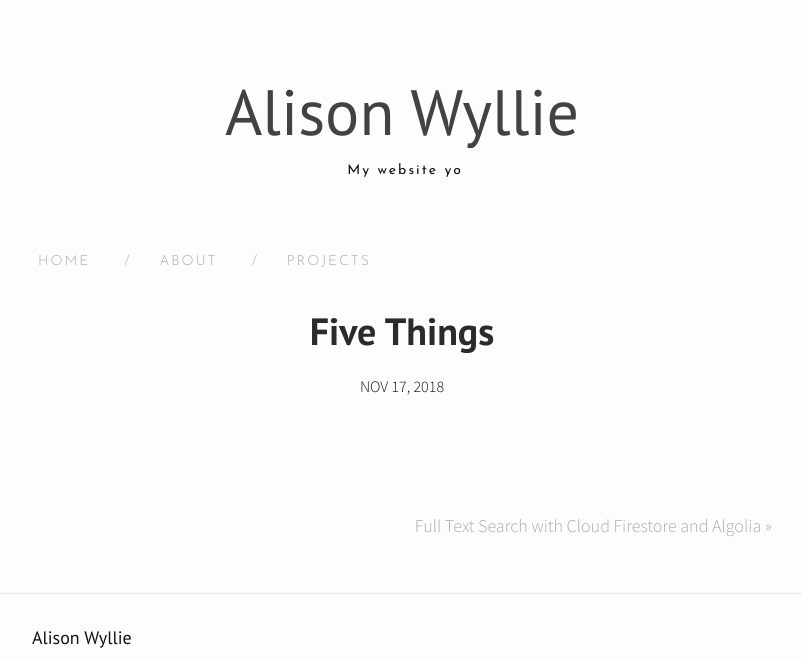
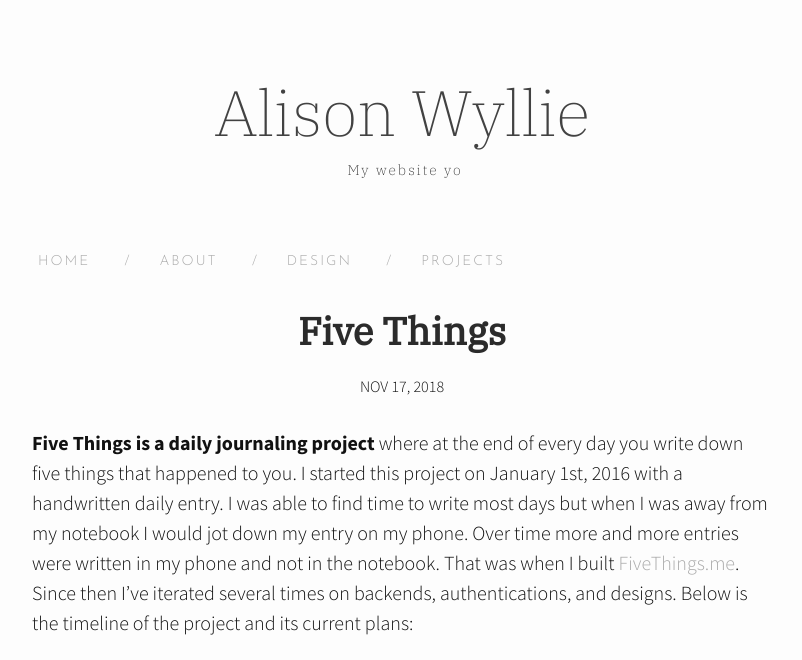
Before and after one commit to alisonthemonster/alisonthemonster.github.io, a Jekyll site: the page built from _posts/2018-11-17-five-things.md, in a window 1280 px wide. Shown: the top 660 px of the page, without its empty margins (238-1040 px from the left). Built offline with Jekyll 4.4.1, drawn with Linux system fonts in a browser that asks for light colours; nearby versions of some CDN libraries; some web fonts are replaced; our own code applies the rules of GitHub Pages for plain Markdown files; some of the changed text lies outside the part shown.

Commit message:
Add several new posts and update some UI

```diff
--- a/_config.yml
+++ b/_config.yml
@@ -10,7 +10,7 @@ title: Alison Wyllie
 email: alison.wyllie@gmail.com
 description: My website yo
 baseurl: "" # the subpath of your site, e.g. /blog
-url: "" # the base hostname & protocol for your site
+url: "alisonthemonster.github.io" # the base hostname & protocol for your site
 github_username:  alisonthemonster
 paginate: 5
 theme-dark: false #Set to true to change to dark website theme
--- a/_includes/head.html
+++ b/_includes/head.html
@@ -5,8 +5,9 @@
 
   <title>{% if page.title %}{{ page.title | escape_once }}{% else %}{{ site.title | escape_once }}{% endif %}</title>
   <meta name="description" content="{% if page.excerpt %}{{ page.excerpt | strip_html | strip_newlines | truncate: 160 }}{% else %}{{ site.description }}{% endif %}">
+  <link href="https://fonts.googleapis.com/css?family=Arapey" rel="stylesheet">
   <link href='https://fonts.googleapis.com/css?family=PT+Sans:400,700,400italic,700italic|Source+Sans+Pro:400,700,200,300|Josefin+Sans:400,600,700,300' rel='stylesheet' type='text/css'>
-  <link href="https://maxcdn.bootstrapcdn.com/font-awesome/4.5.0/css/font-awesome.min.css" rel="stylesheet">
+  <link href="https://fonts.googleapis.com/css?family=IBM+Plex+Serif:200,400" rel="stylesheet">
 
   <link rel="stylesheet" href="{{ "/css/style.css" | prepend: site.baseurl }}">
   <link rel="canonical" href="{{ page.url | replace:'index.html','' | prepend: site.baseurl | prepend: site.url }}">
--- a/_includes/header.html
+++ b/_includes/header.html
@@ -7,7 +7,7 @@
 </div>
 <div class="wrapper">
   <div class="trigger site-navigation">
-    <a class="page-link" href="https://alisonthemonster.github.io/index.html">HOME</a>
+    <a class="page-link" href="/index.html">HOME</a>
 
     {% for sitePage in site.pages %}
     {% if sitePage.title %}
--- a/_posts/2018-11-17-five-things.md
+++ b/_posts/2018-11-17-five-things.md
@@ -0,0 +1,38 @@
+---
+layout: post
+title:  "Five Things"
+date:   2018-11-17 20:45:31 +0530
+categories: ["android", "projects", "fivethings"]
+---
+
+**Five Things is a daily journaling project** where at the end of every day you write down five things that happened to you. I started this project on January 1st, 2016 with a handwritten daily entry. I was able to find time to write most days but when I was away from my notebook I would jot down my entry on my phone. Over time more and more entries were written in my phone and not in the notebook. That was when I built [FiveThings.me](https://www.fivethings.me/). Since then I've iterated several times on backends, authentications, and designs. Below is the timeline of the project and its current plans:
+
+
+
+### May 2017 - November 2017: Web client
+<img align="right" src="https://github.com/alisonthemonster/FiveThings/blob/master/static/images/Screen%20Shot%202017-11-08%20at%2010.32.56%20PM.png?raw=true"  height="260">
+[FiveThings.me](https://www.fivethings.me/) was written in vanllia Javascript, Node, and built with a Firebase backend. It uses Google Sign In and the Firebase Realtime Database. Users can log in, write new entries, and view their old entries. I still use this website every day to write down my Five Things.
+
+
+
+### July 2017: Experimenting with physical books
+<img align="right" src="http://i.imgur.com/kMMbRY9.gif"  height="240">
+After some time of writing digital entries I missed the feeling of a physical journal. I realized that I could take my entries (in JSON format) and generate a PDF that could be printed and turned into a physical book. I started to play around with [PDFJS](https://github.com/rkusa/pdfjs), a PDF generation library, and generated a few different book styles. This was great as I got to experiment with visual design and I spent a lot of time sketching and dreaming up new book designs.
+
+Read more about PDF generation and my design process [here]({{ site.baseurl }}{% post_url 2017-07-03-pdfgen %})!
+
+### December 2017 - February 2018: Android Client Phase 1
+I decided to rebuild the Android client this time with Kotlin. It was my first time using Kotlin and I learned a lot here. Again it used the Firebase Realtime Database and Google Sign In. I used the brand new Android Architecture components and followed an MVVM architecture. It had a swipe navigation to move between days and a navigation drawer to access the other views.
+
+### April 2018 - September 2018: Android Client Phase 2, the new backend
+Inspired by great apps like Daylio, I realized I could measure the sentiment of my entries and chart it over time. I began to work with my good friend, Nagkumar, to build out a new backend that would be able to support sentiment analysis better than the Firebase Realtime Database. This meant rewriting authentication, using Retrofit/Okhttp to make the requests to our own server instead of Firebase, implenting a new search feature, and of course building out the new analytics feature.
+
+Read more about this phase of the Five Things Android app [here]({{ site.baseurl }}{% post_url 2018-04-15-fivethings %})!
+
+### September 2018 - November 2018 Android Client Phase 3: A visual redesign
+Once the new backend was fully implemented I could focus on UX. I designed a series of onboarding illustrations, error states, and focused on animations. At this time I also updated the navgiation to a Bottom Navigation Bar with a FAB to open the calendar.
+
+Read more about the UX of the Five Things Android app [here]({{ site.baseurl }}{% post_url 2018-11-17-fivethings %})!
+
+### Today and beyond
+Work on the Five Things project has stopped for now. I still use the FiveThings.me website everday and plan to for the foreseeable future. There is still work to be done to support sentiment analysis and I have plenty of ideas for book designs to implement.
--- a/css/style.scss
+++ b/css/style.scss
@@ -315,6 +315,7 @@ pre {
 }
 .postTitle {
   font-weight: 400;
+  font-family: 'IBM Plex Serif', serif;
   text-align: center;
   text-transform: uppercase;
   letter-spacing: 3px;
@@ -332,17 +333,17 @@ pre {
 }
 .site-title {
   font-size: 64px;
+  font-family: 'IBM Plex Serif', serif;
+  text-transform: capitalize;
   font-weight: 100;
-  font-family: 'PT Sans';
-  text-transform: capitalize;
-  font-weight: 500;
   margin-top: 1em;
 }
 .site-description {
   font-size: 14px;
   letter-spacing: 2px;
   text-indent: 6px;
-  font-family: 'Josefin Sans';
+  font-weight: 300;
+  font-family: 'IBM Plex Serif', serif;
 }
 .exclamationMark {
   padding-left: 2em;
@@ -522,7 +523,7 @@ pre {
   font-size: 38px;
 
   text-align: center;
-  font-family: "PT Sans";
+  font-family: 'IBM Plex Serif', serif;
   font-weight: 900;
   @include media-query($on-laptop) {
     font-size: 36px;
@@ -535,18 +536,21 @@ pre {
     font-size: 1.25rem;
   }
   h2 {
+    font-family: 'IBM Plex Serif', serif;
     font-size: 32px;
     @include media-query($on-laptop) {
       font-size: 28px;
     }
   }
   h3 {
+    font-family: 'IBM Plex Serif', serif;
     font-size: 26px;
     @include media-query($on-laptop) {
       font-size: 22px;
     }
   }
   h4 {
+    font-family: 'IBM Plex Serif', serif;
     font-size: 20px;
     @include media-query($on-laptop) {
       font-size: 18px;
```
Also changed, not shown: _posts/2017-07-03-pdfgen.md (added, +50 -0 lines), _posts/2017-12-08-seattle-doors.md (added, +18 -0 lines), _posts/2018-04-15-fivethings.md (added, +6 -0 lines), _posts/2018-11-17-fivethings.md (added, +57 -0 lines), _posts/2019-04-18-my-gratitude-journal.md (+6 -0 lines), _posts/2019-04-19-svap.md (+1 -1 lines), design.md (added, +6 -0 lines), README.md (added).
